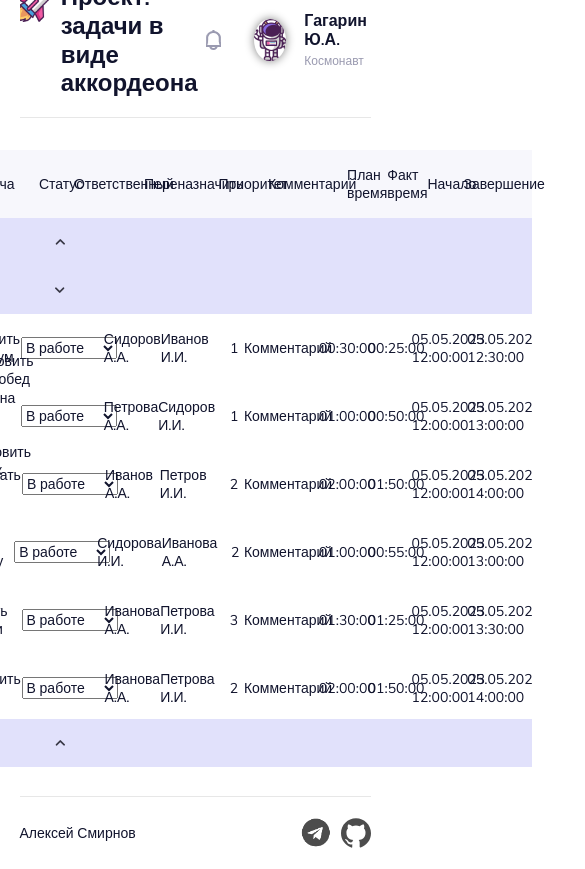
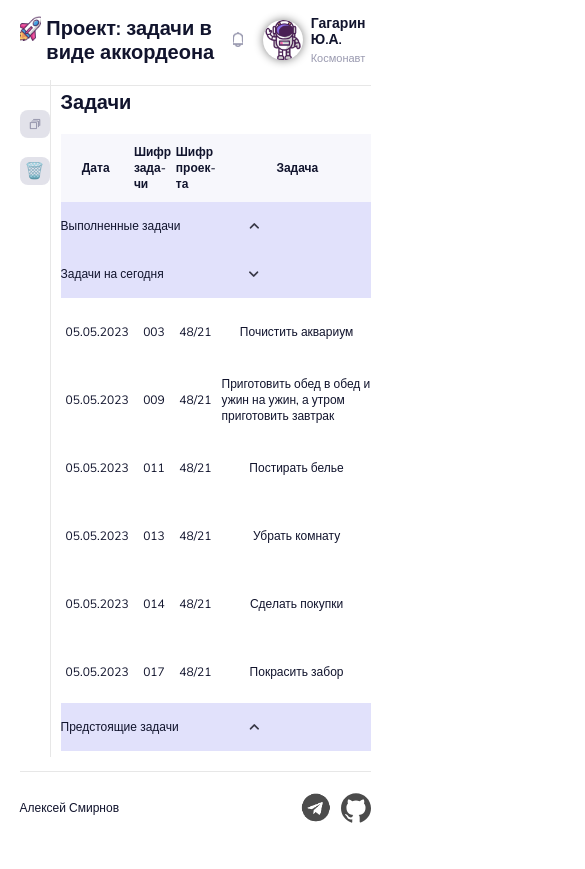
Before and after one commit to Sibusky/tasks-accordion, a React (Create React App) app: page / in a window 390 px wide. Shown: the top 869 px of the page, 585 px wide, since content can reach past the window. After the commit the page ends 844 px from the top, so only its background shows below. Built offline with nearby package versions, Linux system fonts and the light colour scheme; the HTML template or start-up script is replaced by a standard one.

Commit message:
feat: add responsive layout

```diff
--- a/src/App.css
+++ b/src/App.css
@@ -4,7 +4,6 @@
 }
 
 .App {
-  /* position: relative; */
   background-color: #fff;
   display: flex;
   flex-direction: column;
@@ -32,10 +31,34 @@
   padding: 0;
 }
 
+@media screen and (max-width: 1300px) {
+  .text {
+    font-weight: 400;
+    font-size: 13px;
+    line-height: 17px;
+  }
+}
+
+@media screen and (max-width: 720px) {
+  .text {
+    font-weight: 400;
+    font-size: 12px;
+    line-height: 16px;
+  }
+}
+
 .h2 {
   font-weight: 700;
   font-size: 24px;
   line-height: 28.8px;
+}
+
+@media screen and (max-width: 720px) {
+  .h2 {
+    font-weight: 700;
+    font-size: 20px;
+    line-height: 24px;
+  }
 }
 
 .h3 {
@@ -44,10 +67,26 @@
   line-height: 28.8px;
 }
 
+@media screen and (max-width: 720px) {
+  .h3 {
+    font-weight: 700;
+    font-size: 20px;
+    line-height: 24px;
+  }
+}
+
 .h4 {
   font-weight: 400;
   font-size: 14px;
   line-height: 20px;
+}
+
+@media screen and (max-width: 720px) {
+  .h4 {
+    font-weight: 400;
+    font-size: 12px;
+    line-height: 16px;
+  }
 }
 
 @media screen and (max-width: 1600px) {
--- a/src/components/Footer/Footer.css
+++ b/src/components/Footer/Footer.css
@@ -3,7 +3,7 @@
   flex-direction: column;
   justify-content: center;
   align-items: center;
-  height: 50px;
+  height: 80px;
   padding: 0;
   margin: 0;
   width: 100%;
--- a/src/components/Header/Header.css
+++ b/src/components/Header/Header.css
@@ -41,12 +41,31 @@
   margin: 0 10px 0 0;
 }
 
+@media screen and (max-width: 720px) {
+  .header__project-image {
+    width: 30px;
+    height: 30px;
+    margin: 0 8px 0 0;
+  }
+}
+
+@media screen and (max-width: 500px) {
+  .header__project-image {
+    width: 25px;
+    height: 25px;
+    margin: 0 5px 0 0;
+  }
+}˝
+
+.header__project-title {
+  margin: 0 10px 0 0;
+}
+
 .header__project-user {
   display: flex;
   justify-content: flex-end;
   align-items: center;
   width: fit-content;
-
 }
 
 .header__project-user-ring {
@@ -59,9 +78,17 @@
   margin: 0 33px 0 0;
 }
 
+@media screen and (max-width: 720px) {
+  .header__project-user-ring {
+    width: 15px;
+    height: 15px;
+    margin: 0 20px 0 0;
+  }
+}
+
 .header__project-user-avatar {
   background-image: url('../../images/astronaut.png');
-  width: 42px;
+  min-width: 42px;
   height: 42px;
   background-position: center;
   background-size: cover;
@@ -69,6 +96,14 @@
   margin: 0 18px 0 0;
   border-radius: 50%;
   box-shadow: 0 0 10px gray;
+}
+
+@media screen and (max-width: 500px) {
+  .header__project-user-avatar {
+    min-width: 40px;
+    height: 40px;
+    margin: 0 8px 0 0;
+  }
 }
 
 .header__project-user-bio {
@@ -86,9 +121,24 @@
   margin: 0 0 4px 0;
 }
 
+@media screen and (max-width: 720px) {
+  .header__project-user-name {
+    font-size: 14px;
+    line-height: 16px;
+  }
+}
+
 .header__project-user-role {
   font-weight: 400;
   font-size: 12px;
   line-height: 14.4px;
   color: #9a9ab0;
 }
+
+@media screen and (max-width: 720px) {
+  .header__project-user-role {
+    font-weight: 400;
+    font-size: 11px;
+    line-height: 14px;
+  }
+}
--- a/src/components/Main/Main.css
+++ b/src/components/Main/Main.css
@@ -1,9 +1,10 @@
 .main {
   display: flex;
   flex-direction: column;
-    justify-content: flex-start;
-    align-items: flex-start;
+  justify-content: center;
+  align-items: center;
   height: 100%;
+  width: 100%;
   padding: 0;
   margin: 0;
 }
@@ -22,23 +23,3 @@
     width: 90%;
   }
 }
-
-/* .section {
-    display: flex;
-    flex-direction: column;
-    justify-content: flex-start;
-    align-items: center;
-    width: 100%;
-    margin: 0;
-    padding: 0;
-  }
-
-  .section__container {
-    display: flex;
-    flex-direction: column;
-    justify-content: flex-start;
-    align-items: center;
-    margin: 0;
-    padding: 20px 0 20px 0;
-    width: 1540px;
-  } */
--- a/src/components/Row/Row.css
+++ b/src/components/Row/Row.css
@@ -2,7 +2,8 @@
   display: flex;
   justify-content: space-between;
   align-items: center;
-  height: 68px;
+  min-height: 68px;
+  max-height: fit-content;
 }
 
 .row-selected {
@@ -13,22 +14,25 @@
   display: flex;
   justify-content: center;
   align-items: center;
+  padding: 3px 5px;
+  width: fit-content;
+  box-sizing: border-box;
 }
 
 .date {
-  width: 8%;
+  width: 7%;
 }
 
 .task-code {
-  width: 5%;
+  width: 4%;
 }
 
 .project-code {
-  width: 5%;
+  width: 4%;
 }
 
 .task {
-  width: 15%;
+  width: 16%;
 }
 
 .status {
@@ -44,7 +48,7 @@
 }
 
 .priority {
-  width: 7%;
+  width: 6%;
 }
 
 .comment {
--- a/src/components/TaskTable/TaskTable.css
+++ b/src/components/TaskTable/TaskTable.css
@@ -1,5 +1,18 @@
 .table {
   width: calc(100% - 70px);
+}
+
+@media screen and (max-width: 1300px) {
+  .table {
+    width: calc(100% - 50px);
+  }
+}
+
+@media screen and (max-width: 1000px) {
+  .table {
+    width: fit-content;
+    overflow: scroll;
+  }
 }
 
 .table__container {
@@ -12,9 +25,30 @@
   box-sizing: border-box;
 }
 
+.table__title {
+  margin: 0 0 20px 0;
+}
+
+@media screen and (max-width: 1300px) {
+  .table__container {
+    padding: 20px 20px;
+  }
+}
+
+@media screen and (max-width: 1000px) {
+  .table__container {
+    padding: 10px 10px;
+    width: 1100px;
+  }
+}
+
 .table-header {
   width: 100%;
   background-color: #f7f7fc;
+}
+
+.table-header p {
+  font-weight: 700;
 }
 
 .tasks {
--- a/src/components/TaskTable/TaskTable.jsx
+++ b/src/components/TaskTable/TaskTable.jsx
@@ -23,18 +23,18 @@ export default function TaskTable({
             type='table-header'
             handleClick={handleClick}
             date='Дата'
-            taskCode='Шифр задачи'
-            projectCode='Шифр проекта'
+            taskCode='Шифр зада&shy;чи'
+            projectCode='Шифр проек&shy;та'
             task='Задача'
-            status='Статус'
-            responsible='Ответственный'
-            shift='Переназначить'
-            priority='Приоритет'
-            comment='Комментарий'
+            status='Ста&shy;тус'
+            responsible='Ответ&shy;ственный'
+            shift='Пере&shy;назначить'
+            priority='Прио&shy;ритет'
+            comment='Коммен&shy;та&shy;рий'
             timePlanned='План время'
             timeFact='Факт время'
             start='Начало'
-            finish='Завершение'
+            finish='Завер&shy;шение'
           />
         </div>
 
--- a/src/components/TasksSubtitle/TasksSubtitle.css
+++ b/src/components/TasksSubtitle/TasksSubtitle.css
@@ -3,12 +3,19 @@
   justify-content: flex-start;
   align-items: center;
   height: 48px;
-  background-color: #E1E1FB;
+  background-color: #e1e1fb;
 }
 
 .tasks-subtitle__text {
   width: 212px;
   margin: 0 8px 0 0;
+}
+
+@media screen and (max-width: 700px) {
+  .tasks-subtitle__text {
+    width: 180px;
+    margin: 0 8px 0 0;
+  }
 }
 
 .tasks-subtitle__arrow {
--- a/src/components/Toolbar/Toolbar.css
+++ b/src/components/Toolbar/Toolbar.css
@@ -2,6 +2,12 @@
   width: 70px;
   height: 98%;
   border-right: 1px solid rgb(231, 231, 231);
+}
+
+@media screen and (max-width: 1300px) {
+  .toolbar {
+    width: 50px;
+  }
 }
 
 .toolbar__container {
@@ -13,6 +19,12 @@
   list-style: none;
   padding: 55px 0 0 0;
   margin: 0;
+}
+
+@media screen and (max-width: 1300px) {
+  .toolbar__container {
+    padding: 30px 0 0 0;
+  }
 }
 
 .toolbar__item {
@@ -33,6 +45,20 @@
   border-radius: 8px;
 }
 
+@media screen and (max-width: 1300px) {
+  .toolbar__copy-button {
+    width: 40px;
+    height: 38px;
+  }
+}
+
+@media screen and (max-width: 1000px) {
+    .toolbar__copy-button {
+      width: 30px;
+      height: 28px;
+    }
+  }
+
 .toolbar__delete-button {
   background-color: #e2e2ea;
   width: 56px;
@@ -40,3 +66,17 @@
   padding: 0;
   border-radius: 8px;
 }
+
+@media screen and (max-width: 1300px) {
+  .toolbar__delete-button {
+    width: 40px;
+    height: 38px;
+  }
+}
+
+@media screen and (max-width: 1000px) {
+    .toolbar__delete-button {
+      width: 30px;
+      height: 28px;
+    }
+  }
```
Lines whose indentation alone changed are shown as unchanged.
